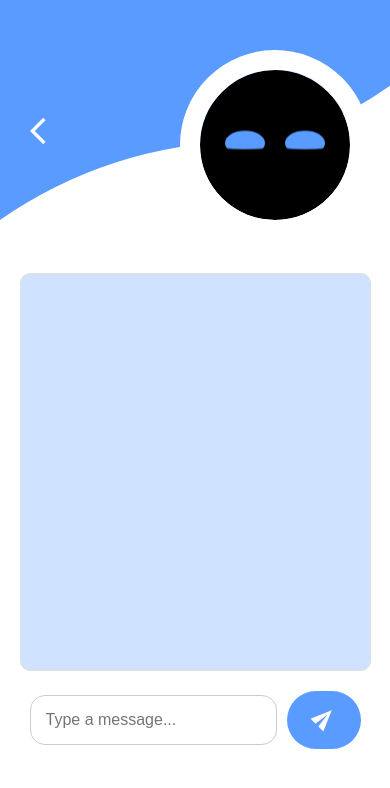
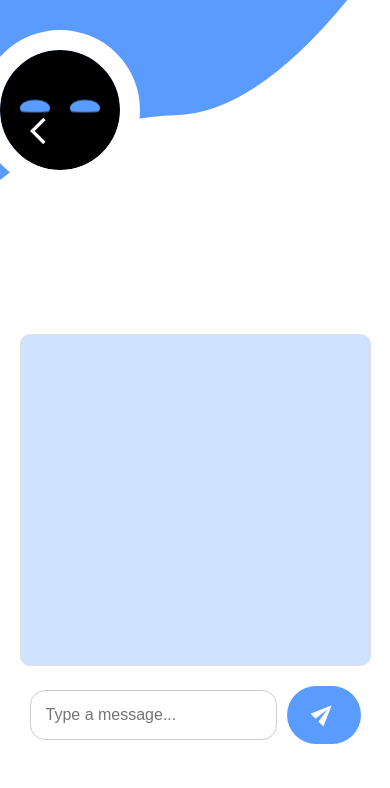
Before and after one commit to slamonander/Semcorel-LLM-Project, a React (Create React App) app in the folder final/frontend/: page /test in a window 390 px wide. Shown: the top 788 px of the page. Built offline with nearby package versions, Linux system fonts and the light colour scheme.

Commit message:
adding media query

```diff
--- a/final/frontend/src/Test.css
+++ b/final/frontend/src/Test.css
@@ -176,3 +176,68 @@ html, body {
 .loading-dots span:nth-child(3) {
   animation-delay: 1s; /* Delay third dot */
 }
+
+
+/* delete later if it doesnt work */
+
+/* Media for iPhone screens */
+@media (max-width: 768px) /* smaller screens */ {
+
+  /* adjust widths and height for mobile view */
+  .triangle-container {
+    width: 100vw;
+    height: auto;
+  }
+
+  .triangle {
+    width: 100vw;
+    height: 180px;
+  }
+
+  .coco-small {
+    width: 120px;
+    height: 120px;
+    top: 30px;
+    left: 50%;
+    transform: translateX(-50%);
+  }
+
+  .chat-container {
+    max-width: 95%;
+    max-height: 500px;
+    padding: 10px;
+}
+
+  /* Smaller loading dots */
+  .loading-dots {
+      font-size: 1.5rem;
+  }
+
+  /* Adjust eye size */
+  .eye {
+      width: 30px;
+      height: 20px;
+  }
+}
+
+/* Media Query for even smaller screens (like iPhone SE) */
+@media (max-width: 375px) {
+  .triangle {
+      height: 140px;
+  }
+
+  .coco-small {
+      width: 100px;
+      height: 100px;
+  }
+
+  .chat-container {
+      max-width: 90%;
+      max-height: 400px;
+  }
+
+  .eye {
+      width: 25px;
+      height: 18px;
+  }
+}
```
